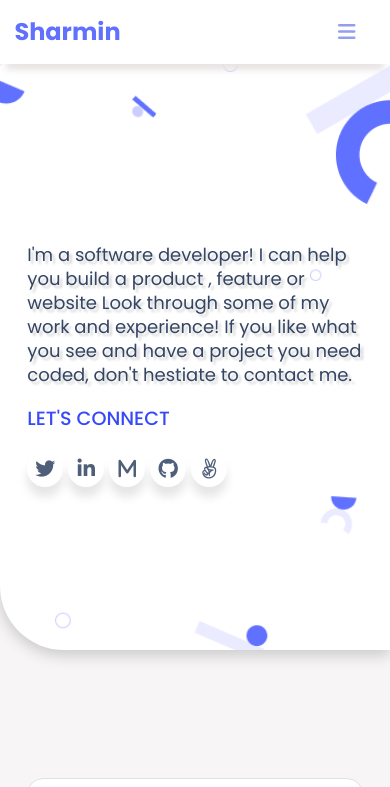
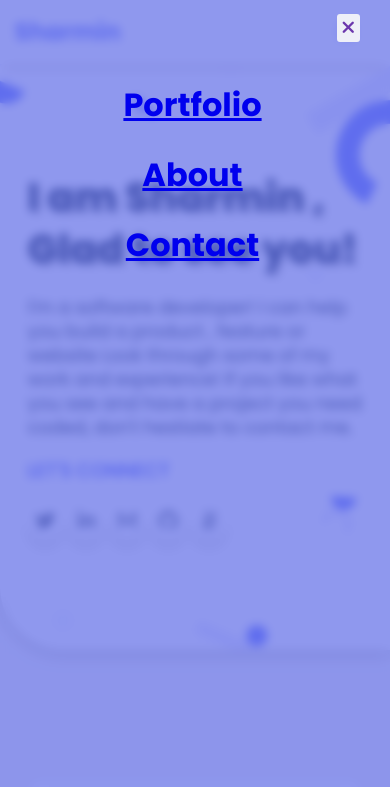
Before and after one commit to sharminkhan0/My-Portfolio, a website: page index.html in a window 390 px wide. Both pictures are taken after a click on the icon 346 px from the left and 32 px from the top of the page. Shown: the top 787 px of the page. Drawn offline with Linux system fonts and the light colour scheme.

Commit message:
Modify index.js file

```diff
--- a/index.html
+++ b/index.html
@@ -332,7 +332,7 @@
   <!---------------------------------------end of Contact form---------------------------------------------------->
   <!---------------------------------------JavaScript Links ---------------------------------------------------->
 
-
+ <script src="index.js"></script>
 
 </body>
 
--- a/index.js
+++ b/index.js
@@ -0,0 +1,27 @@
+// When the user clicks on div, Toggle Hide and show
+
+const element = document.getElementById('mobile_navbar');
+function menu_icon() {
+  if (element.style.display === 'block') {
+    element.style.display = 'none';
+  } else {
+    element.style.display = 'block';
+  }
+}
+element.addEventListener('click', menu_icon);
+
+// This block for Type writer effect on headline section
+const heading = ' I am Sharmin , <br/> Glad to see you!';
+const hArr = heading.split(' ');
+let typeCount = 1;
+function typeWriter() {
+  if (typeCount < hArr.length) {
+    document.querySelector(
+      '.type-animation',
+    ).innerHTML += ` ${hArr[typeCount]}`;
+    typeCount += 1;
+    setTimeout(typeWriter, 300);
+  }
+}
+
+typeWriter();
```
